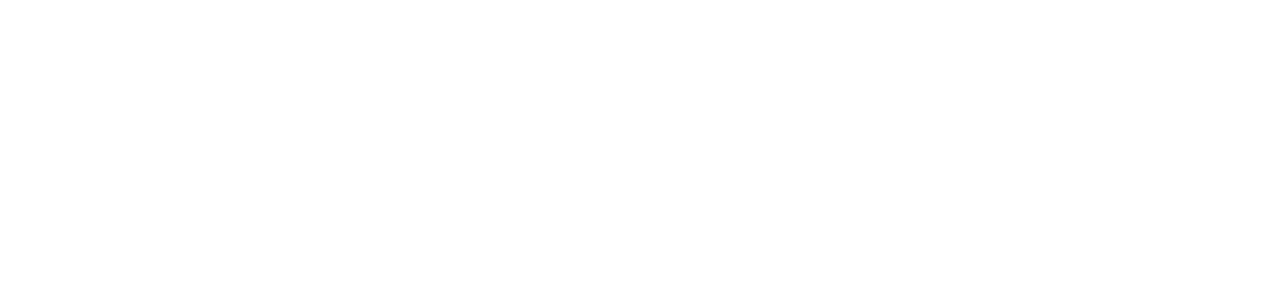
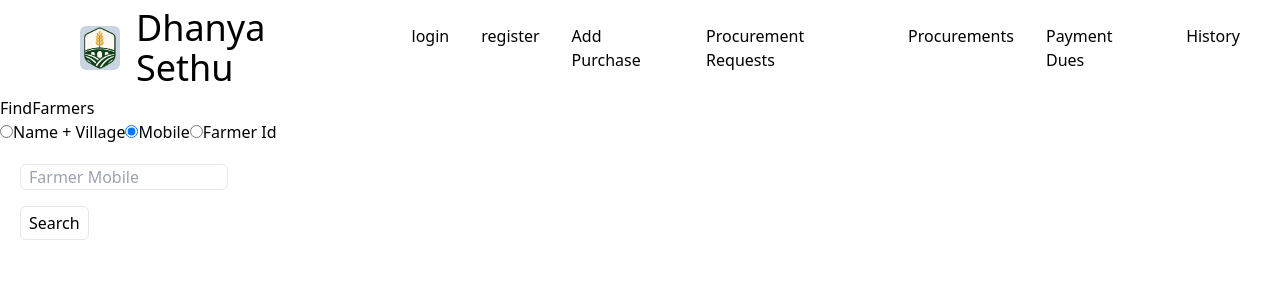
Before and after one commit to VijayaKumarGavara/ds-v2-frontend, a React (Vite) app: page /make-procurement in a window 1280 px wide. Before the commit this address had no page. Shown: the top 300 px of the page. Built offline with nearby package versions, Linux system fonts and the light colour scheme.

Commit message:
feature/ for procurement created the farmer search component and display farmers component to display the farmer results

```diff
--- /dev/null
+++ b/src/buyer/components/DisplayFarmerResults.jsx
@@ -0,0 +1,23 @@
+import { Link } from "react-router";
+const DisplayFarmerResults = ({ farmerResults }) => {
+  return (
+    <>
+      <div>
+        {farmerResults.map((farmer) => {
+          return (
+            <Link key={farmer.farmer_id} to="/">
+              <div className="border rounded-md m-2 px-4 max-w-max">
+                <div>
+                  {farmer.farmer_name}-{farmer.farmer_village}
+                </div>
+                <div>{farmer.farmer_mobile}</div>
+              </div>
+            </Link>
+          );
+        })}
+      </div>
+    </>
+  );
+};
+
+export default DisplayFarmerResults;
--- /dev/null
+++ b/src/buyer/components/FindFarmers.jsx
@@ -0,0 +1,144 @@
+import { useState } from "react";
+import { API_URL } from "../../utils/constants";
+import DisplayFarmerResults from "./DisplayFarmerResults";
+
+const FindFarmers = () => {
+  const [formType, setFormType] = useState("mobile");
+  const [formData, setFormData] = useState({
+    farmer_name: "",
+    farmer_mobile: "",
+    farmer_village: "",
+    farmer_id: "",
+  });
+
+  const [farmerResults, setFarmerResults] = useState([]);
+  async function handleSearch() {
+    const response = await fetch(`${API_URL}/api/buyer/find-farmers`, {
+      method: "POST",
+      headers: { "Content-Type": "application/json" },
+      body: JSON.stringify(formData),
+    });
+
+    if (!response.ok) {
+      throw new Error("Error while searching farmers.");
+    }
+    const jsonResponse = await response.json();
+    setFarmerResults(jsonResponse.data);
+  }
+  return (
+    <>
+      <h1>FindFarmers</h1>
+      <div>
+        <div>
+          <input
+            type="radio"
+            name="formType"
+            value="name+village"
+            checked={formType === "name+village"}
+            onChange={(e) => setFormType(e.target.value)}
+          />
+          <label>Name + Village</label>
+
+          <input
+            type="radio"
+            name="formType"
+            value="mobile"
+            checked={formType === "mobile"}
+            onChange={(e) => setFormType(e.target.value)}
+          />
+          <label>Mobile</label>
+
+          <input
+            type="radio"
+            name="formType"
+            value="farmer_id"
+            checked={formType === "farmer_id"}
+            onChange={(e) => setFormType(e.target.value)}
+          />
+          <label>Farmer Id</label>
+        </div>
+      </div>
+
+      <div className="m-5">
+        <form
+          method="post"
+          className="flex flex-col gap-4"
+          onSubmit={(e) => {
+            e.preventDefault();
+            handleSearch();
+          }}>
+          {formType === "name+village" && (
+            <div className="flex flex-col w-52 gap-4">
+              <input
+                type="text"
+                name="farmer_name"
+                value={formData.farmer_name}
+                placeholder="Farmer Name"
+                required
+                onChange={(e) =>
+                  setFormData({
+                    ...formData,
+                    [e.target.name]: e.target.value,
+                  })
+                }
+                className="border rounded-md px-2"
+              />
+              <input
+                type="text"
+                name="farmer_village"
+                value={formData.farmer_village}
+                placeholder="Farmer Village"
+                required
+                onChange={(e) =>
+                  setFormData({
+                    ...formData,
+                    [e.target.name]: e.target.value,
+                  })
+                }
+                className="border rounded-md px-2"
+              />
+            </div>
+          )}
+          {formType === "mobile" && (
+            <input
+              type="text"
+              name="farmer_mobile"
+              value={formData.farmer_mobile}
+              placeholder="Farmer Mobile"
+              required
+              onChange={(e) =>
+                setFormData({ ...formData, [e.target.name]: e.target.value })
+              }
+              className="border rounded-md px-2 w-52"
+            />
+          )}
+          {formType === "farmer_id" && (
+            <input
+              type="text"
+              name="farmer_id"
+              value={formData.farmer_id}
+              placeholder="Farmer Id"
+              required
+              onChange={(e) =>
+                setFormData({ ...formData, [e.target.name]: e.target.value })
+              }
+              className="border rounded-md px-2 w-52"
+            />
+          )}
+
+          <button
+            type="submit"
+            className="border rounded-md px-2 py-1 max-w-min">
+            Search
+          </button>
+        </form>
+      </div>
+
+      {farmerResults.length > 0 && (
+        <DisplayFarmerResults farmerResults={farmerResults} />
+      )}
+    </>
+  );
+};
+
+export default FindFarmers;
--- a/src/landing-page/LandingPage.jsx
+++ b/src/landing-page/LandingPage.jsx
@@ -9,6 +9,7 @@
 import PaymentDues from "../buyer/components/PaymentDues";
 import MakePayment from "../buyer/components/MakePayment";
 import Transactions from "../buyer/components/Transactions";
+import FindFarmers from "../buyer/components/FindFarmers";
 
 function LandingLayout() {
   return (
@@ -36,6 +37,7 @@
         <Route element={<AuthLayout />}>
           <Route path="/login" element={<Login />} />
           <Route path="/register" element={<Register />} />
+          <Route path="/make-procurement" element={<FindFarmers/>}></Route>
           <Route
             path="/procurement-requests"
             element={<ProcurementRequests />}></Route>
--- a/src/landing-page/components/Navbar.jsx
+++ b/src/landing-page/components/Navbar.jsx
@@ -16,6 +16,7 @@
             <nav className="flex list-none gap-8">
                 <Link to="/login"><li>login</li></Link>
                 <Link to="/register"><li>register</li></Link>
+                <Link to="/make-procurement">Add Purchase</Link>
                 <Link to="/procurement-requests">Procurement Requests</Link>
                 <Link to="/finalized-procurements">Procurements</Link>
                 <Link to="/payment-dues">Payment Dues</Link>
```
